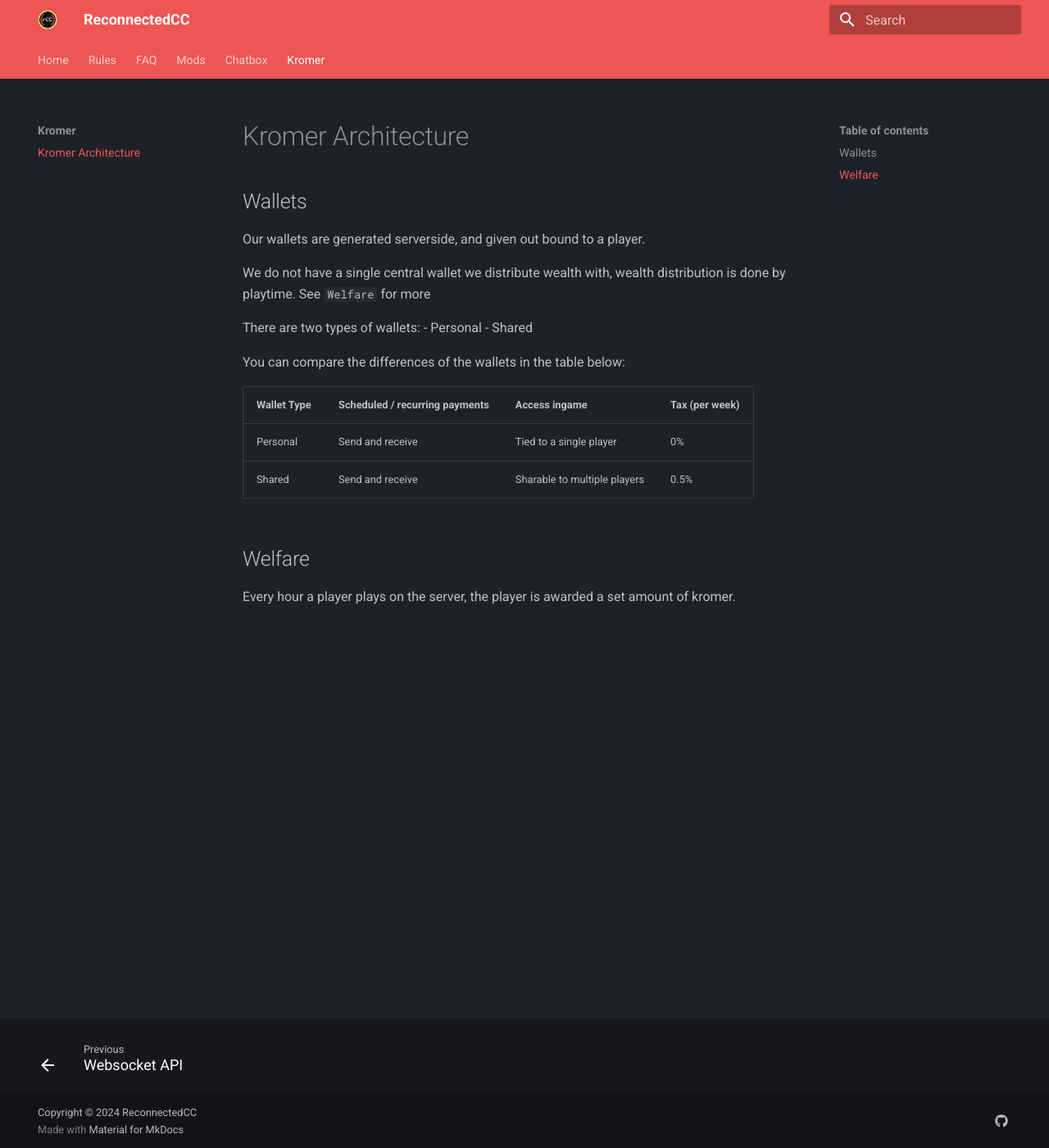
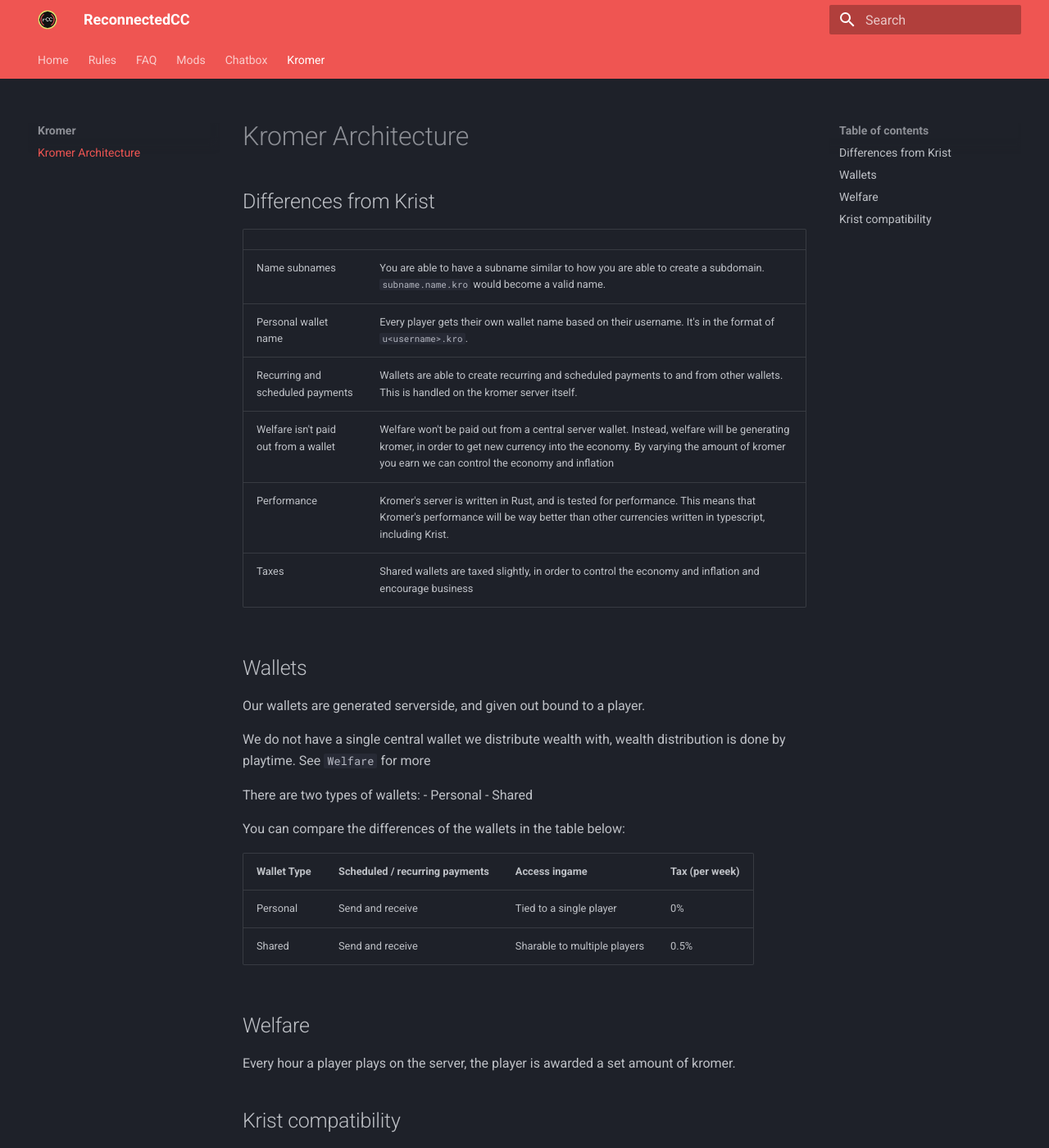
Before and after one commit to ReconnectedCC/docs, an MkDocs documentation site: the page built from docs/kromer/architecture.md, in a window 1280 px wide and 1400 px high. Shown: the whole window at 82% size. Built offline with MkDocs 1.6.1 and Material for MkDocs 9.7.7, drawn with Linux system fonts in a browser that asks for light colours; some of the changed text lies outside the part shown.

Commit message:
add differences from krist and krist compatiblity

```diff
--- a/docs/kromer/architecture.md
+++ b/docs/kromer/architecture.md
@@ -1,4 +1,14 @@
 # Kromer Architecture
+
+## Differences from Krist
+|                                      |                                                                                                                                                                                                                                      |
+| ------------------------------------ | ------------------------------------------------------------------------------------------------------------------------------------------------------------------------------------------------------------------------------------ |
+| Name subnames                        | You are able to have a subname similar to how you are able to create a subdomain. `subname.name.kro` would become a valid name.                                                                                                      |
+| Personal wallet name                 | Every player gets their own wallet name based on their username. It's in the format of `u<username>.kro`.                                                                                                                            |
+| Recurring and scheduled payments     | Wallets are able to create recurring and scheduled payments to and from other wallets. This is handled on the kromer server itself.                                                                                                  |
+| Welfare isn't paid out from a wallet | Welfare won't be paid out from a central server wallet. Instead, welfare will be generating kromer, in order to get new currency into the economy. By varying the amount of kromer you earn we can control the economy and inflation |
+| Performance                          | Kromer's server is written in Rust, and is tested for performance. This means that Kromer's performance will be way better than other currencies written in typescript, including Krist.                                             |
+| Taxes                                | Shared wallets are taxed slightly, in order to control the economy and inflation and encourage business                                                                                                                              |
 
 ## Wallets
 Our wallets are generated serverside, and given out bound to a player.
@@ -18,3 +28,14 @@
 
 ## Welfare
 Every hour a player plays on the server, the player is awarded a set amount of kromer.
+
+## Krist compatibility
+Because of compatibility reasons, we are forced to make some hard choices in order to stay compatible with the Krist API.
+We plan on making a future Kromer only API in Kromer 3.0
+
+Here is a list of the "patches" we've needed to make in order to stay compatible.
+
+|                                 |                                                                                                                                                          |
+| ------------------------------- | -------------------------------------------------------------------------------------------------------------------------------------------------------- |
+| Name Redirection                | Names are redirected internally from `name.kst` to `name.kro`                                                                                            |
+| Wallet private key cryptography | Because wallet name is derived from wallet private key in some shop software, we are limited to a singular key per wallet. This will be resolved in 3.0. |
```
